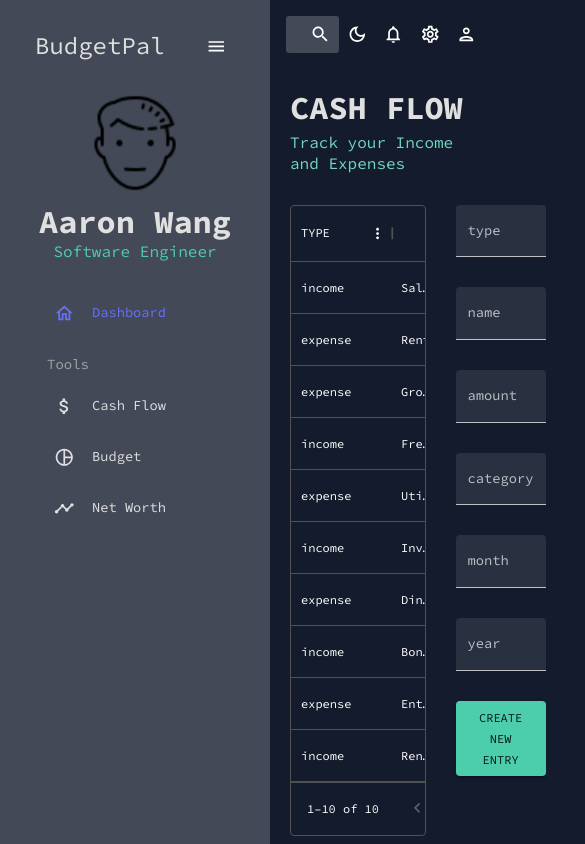
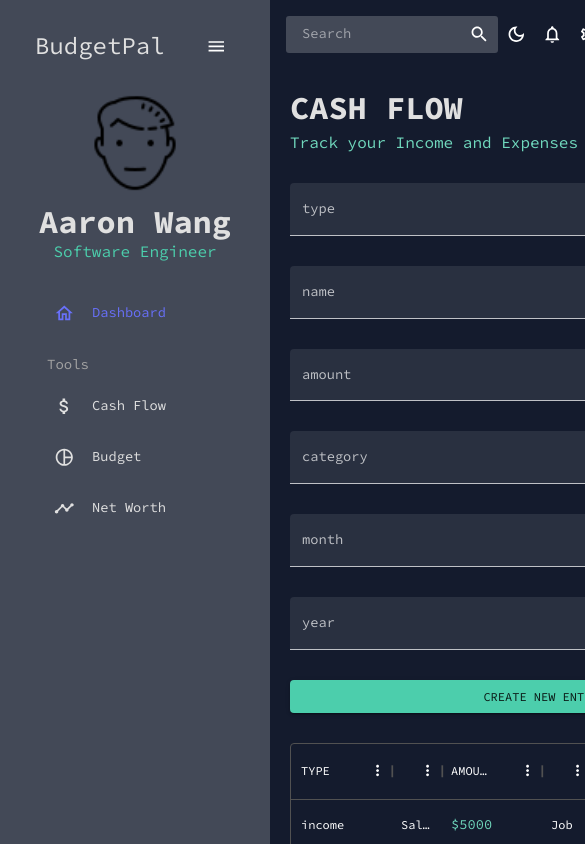
Before and after one commit to Aaronw7/budget-pal, a React (Create React App) app in the folder frontend/: page /cashflow in a window 390 px wide. Shown: the top 844 px of the page, 585 px wide, since content can reach past the window. Built offline with nearby package versions, Linux system fonts and the light colour scheme; a web font is replaced by a local one.

Commit message:
added mobile compatibility

```diff
--- a/frontend/src/scenes/cashflow/index.jsx
+++ b/frontend/src/scenes/cashflow/index.jsx
@@ -59,27 +59,39 @@ const CashFlow = () => {
   ]
 
   const gridTemplateLarge = `
-  "a a a b"
-  "a a a b"
+  "b b b a"
+  "b b b a"
+  `;
+
+  const gridTemplateSmall = `
+  "a"
+  "a"
+  "a"
+  "a"
+  "b"
+  "b"
+  "b"
   `;
 
   return (
     <Box m="20px">
       <Header title="CASH FLOW" subtitle="Track your Income and Expenses" />
-      {/* <Box
-        display="flex"
-        sx={{
-        flexDirection: "row-reverse",
-        justifyContent: "space-between",
-        flexWrap:"wrap"
-      }}> */}
       <Box
         display="grid"
         gap="30px"
-        gridTemplateColumns="repeat(4, minmax(0, 1fr))"
-        sx={{ gridTemplateAreas: gridTemplateLarge }}
+        // gridTemplateColumns="repeat(4, minmax(0, 1fr))"
+        // sx={{ gridTemplateAreas: gridTemplateLarge }}
+        sx= {
+          isNonMobile ? {
+            gridTemplateColumns: "repeat(4, minmax(0, 1fr))",
+            gridTemplateAreas: gridTemplateLarge,
+          } : {
+            gridAutoColumns: "1fr",
+            gridTemplateAreas: gridTemplateSmall,
+          }
+        }
       >
-        <Box flexGrow={1} sx={{ gridArea: 'b' }}>
+        <Box flexGrow={1} sx={{ gridArea: "a" }}>
           <Formik
             onSubmit={handleFormSubmit}
             initialValues={initialValues}
@@ -186,7 +198,7 @@ const CashFlow = () => {
             )}
           </Formik>
         </Box>
-        <Box flexGrow={1} sx={{ gridArea:'a' }}>
+        <Box flexGrow={1} sx={{ gridArea:"b" }}>
           <DataGrid rows={mockCashFlowData} columns={columns} />
         </Box>
       </Box>
```
